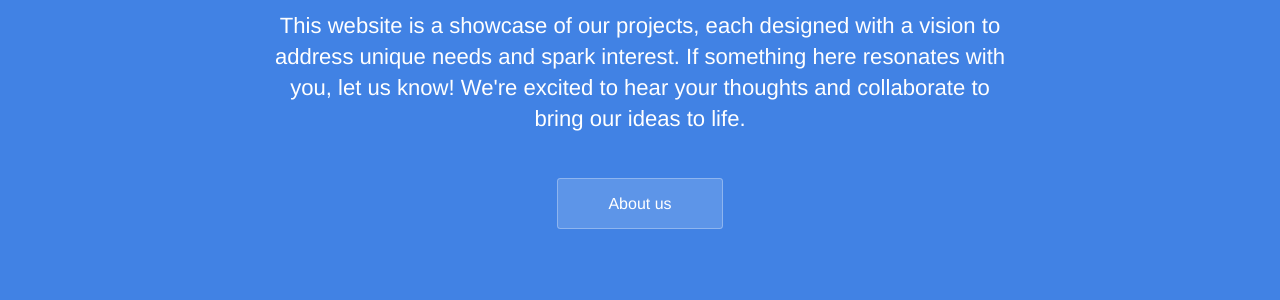
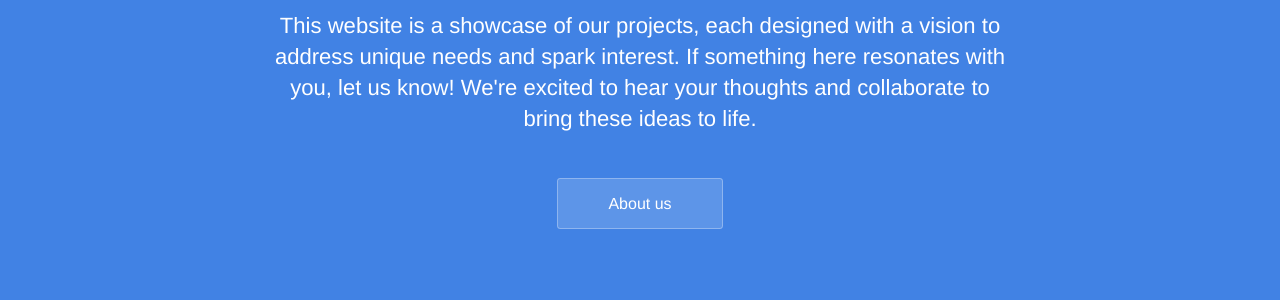
Before and after one commit to SSKD-Solutions/SSKD-Solutions, a Jekyll site: the page built from index.html, in a window 1280 px wide and 900 px high, scrolled down 2575 px. Shown: the part 247-547 px from the top of the window. Built offline with Jekyll 4.4.1, drawn with Linux system fonts in a browser that asks for light colours; some of the changed text lies outside the part shown.

Commit message:
other pictures added and some wording changed

```diff
--- a/index.html
+++ b/index.html
@@ -72,7 +72,7 @@
 		<div class="text editable">
 			<p>Welcome to our corner of innovation! We're two passionate PhD students from the University of Sheffield who share a love for solving real-world problems. With both of us holding degrees in MEng Electronic and Electrical Engineering, we bring a strong foundation of knowledge and a drive to turn ideas into impactful solutions.</p>
 			<p>As lifelong learners and doers, we thrive on taking challenges head-on and transforming them into opportunities. Problem-solving isn't just what we do— it's who we are. From cutting-edge technology to creative solutions, our mission is to tackle challenges that matter and create products that make a difference.</p>
-			<p>This website is a showcase of our projects, each designed with a vision to address unique needs and spark interest. If something here resonates with you, let us know! We're excited to hear your thoughts and collaborate to bring our ideas to life.</p>
+			<p>This website is a showcase of our projects, each designed with a vision to address unique needs and spark interest. If something here resonates with you, let us know! We're excited to hear your thoughts and collaborate to bring these ideas to life.</p>
 		</div>
 		<div class="cta button alt"><a href="{{ site.baseurl }}/about/">About us</a></div>
 
@@ -129,7 +129,7 @@
 				<p>We are experts in utilizing 3D printing technology to accelerate innovation and development. With extensive experience in designing and fabricating prototypes, we ensure that concepts are transformed into tangible models quickly and accurately. Whether it's creating functional components, housing for electronics, or customized designs, our expertise in 3D modeling and printing allows us to deliver precise solutions tailored to your specific needs. From concept to creation, we bring ideas to life.</p>
 			</div>
 			<div class="image">
-				<img src="{{ site.baseurl }}/images/dashboard.png" alt="Screenshot" class="picture editable" />
+				<img src="{{ site.baseurl }}/images/finished_3d_models.png" alt="Screenshot" class="picture editable" />
 			</div>
 		</div>
 	</section>
@@ -141,14 +141,14 @@
 				<p>Our hands-on experience in electronics design and prototyping sets us apart. Whether it's soldering intricate circuits, designing PCBs, or troubleshooting hardware, we have the expertise to bring ideas to life. With a deep understanding of sensors, actuators, and microcontrollers, we engineer solutions that power modern innovations. From IoT devices to custom electronic systems, we turn concepts into functional, reliable products.</p>
 			</div>
 			<div class="image">
-				<img src="{{ site.baseurl }}/images/dashboard.png" alt="Screenshot" class="picture editable" />
+				<img src="{{ site.baseurl }}/images/electronics_workbench_scene.png" alt="Screenshot" class="picture editable" />
 			</div>
 		</div>
 	</section>
 
 
 	<section class="bottom-cta">
-		<h2 class="editable"><strong>Improve</strong> your buisness success today</h2>
+		<h2 class="editable"><strong>Interested</strong> in any of these ideas?</h2>
 		<div class="cta button alt"><a href="{{ site.baseurl }}/contact/">Contact Us Today!</a></div>
 	</section>
 </div>
```
Also changed, not shown: images/finished_3d_models.png (added), 1 other file.
